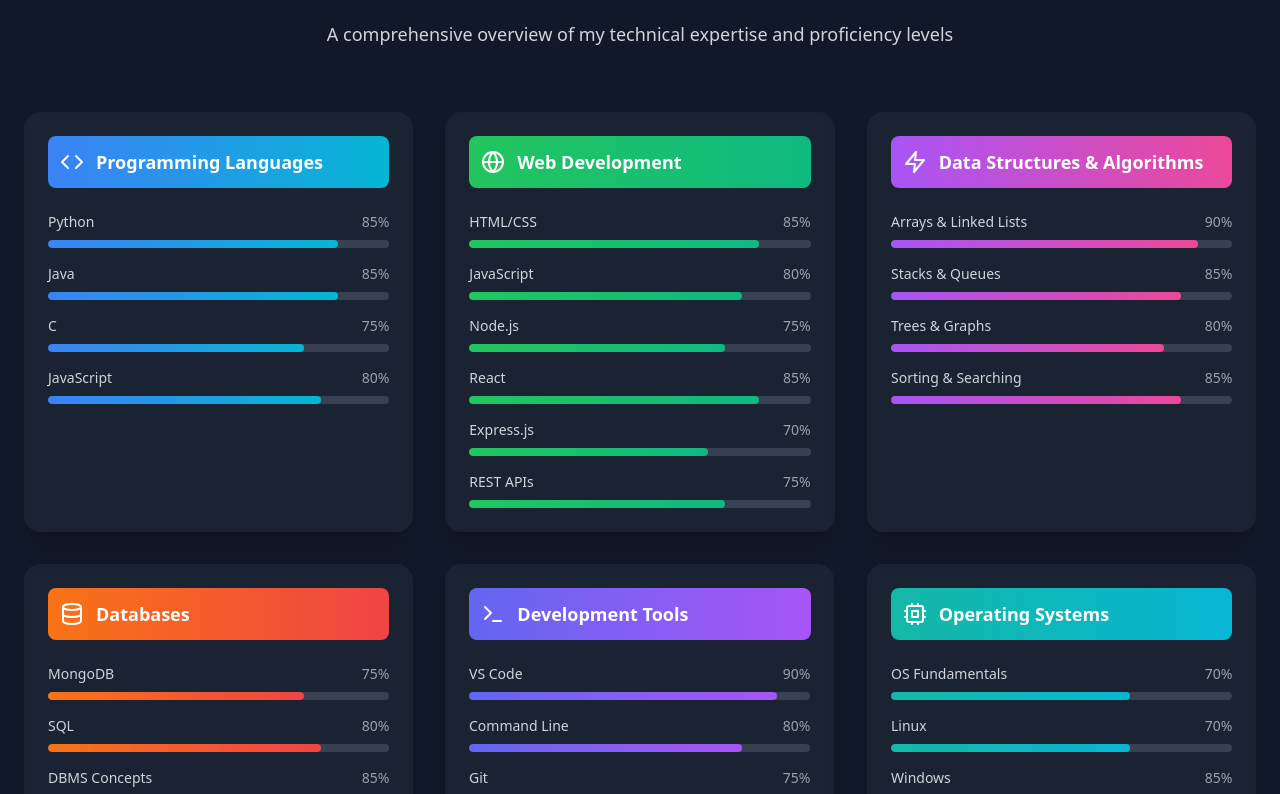
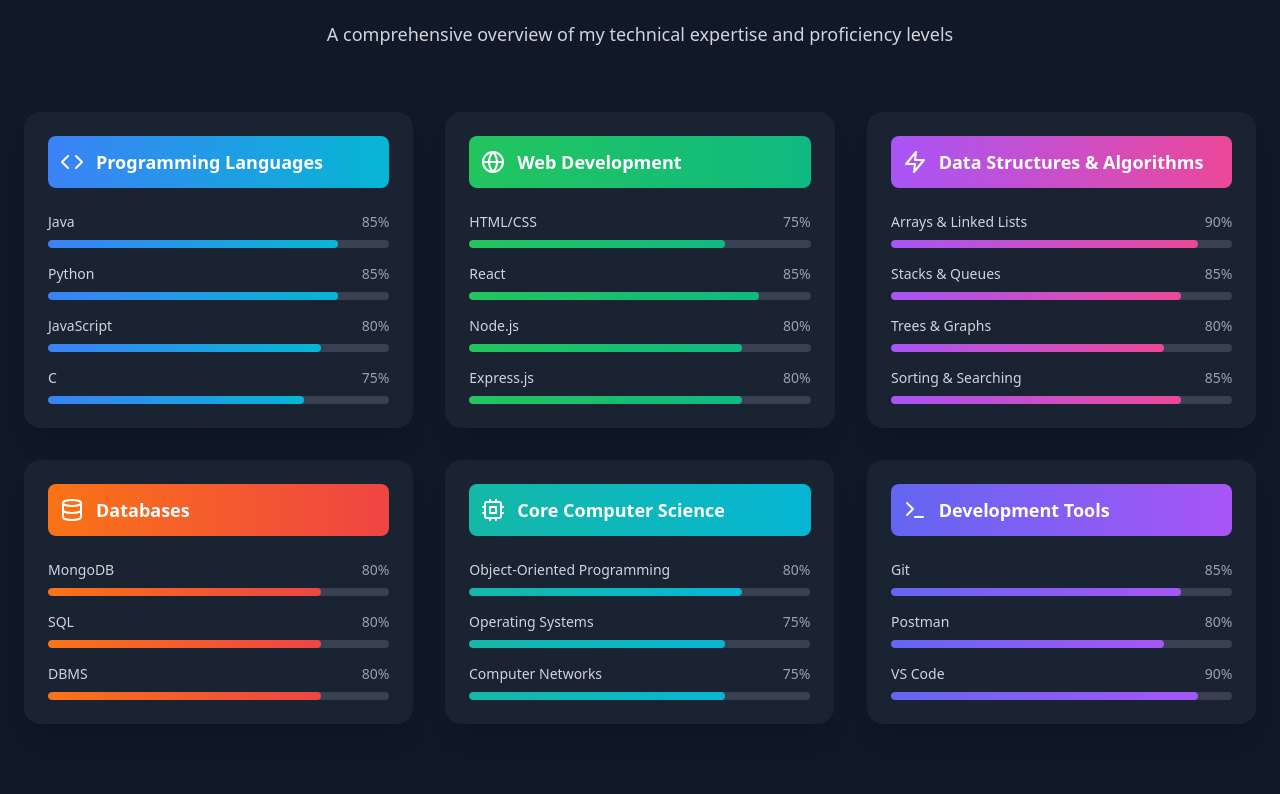
Before and after one commit to deekshithkumar28/deekshith-kumar-portfolio, a React (Vite) app: page / in a window 1280 px wide. Shown: the part 1860-2654 px from the top of the page. Built offline with nearby package versions, Linux system fonts and the light colour scheme.

Commit message:
Refactor skill categories and update skill levels
Updated skill categories with new skills and adjusted levels.

```diff
--- a/src/components/Skills.tsx
+++ b/src/components/Skills.tsx
@@ -48,10 +48,10 @@
     title: 'Programming Languages',
     icon: <Code className="w-6 h-6" />,
     skills: [
+      { name: 'Java', level: 85 },
       { name: 'Python', level: 85 },
-        { name: 'Java', level: 85 },
+      { name: 'JavaScript', level: 80 },
       { name: 'C', level: 75 },
-        { name: 'JavaScript', level: 80 },
     ],
     color: 'from-blue-500 to-cyan-500'
   },
@@ -60,12 +60,10 @@
     title: 'Web Development',
     icon: <Globe className="w-6 h-6" />,
     skills: [
-        { name: 'HTML/CSS', level: 85 },
-        { name: 'JavaScript', level: 80 },
-        { name: 'Node.js', level: 75 },
+      { name: 'HTML/CSS', level: 75 },
       { name: 'React', level: 85 },
-        { name: 'Express.js', level: 70 },
-        { name: 'REST APIs', level: 75 },
+      { name: 'Node.js', level: 80 },
+      { name: 'Express.js', level: 80 },
     ],
     color: 'from-green-500 to-emerald-500'
   },
@@ -86,33 +84,33 @@
     title: 'Databases',
     icon: <Database className="w-6 h-6" />,
     skills: [
-        { name: 'MongoDB', level: 75 },
+      { name: 'MongoDB', level: 80 },
       { name: 'SQL', level: 80 },
-        { name: 'DBMS Concepts', level: 85 },
+      { name: 'DBMS', level: 80 },
     ],
     color: 'from-orange-500 to-red-500'
+  },
+  {
+    id: 'os',
+    title: 'Core Computer Science',
+    icon: <Cpu className="w-6 h-6" />,
+    skills: [
+      { name: 'Object-Oriented Programming', level: 80 },
+      { name: 'Operating Systems', level: 75 },
+      { name: 'Computer Networks', level: 75 },
+    ],
+    color: 'from-teal-500 to-cyan-500'
   },
   {
     id: 'tools',
     title: 'Development Tools',
     icon: <Terminal className="w-6 h-6" />,
     skills: [
+      { name: 'Git', level: 85 },
+      { name: 'Postman', level: 80 },
       { name: 'VS Code', level: 90 },
-        { name: 'Command Line', level: 80 },
-        { name: 'Git', level: 75 },
     ],
     color: 'from-indigo-500 to-purple-500'
-    },
-    {
-      id: 'os',
-      title: 'Operating Systems',
-      icon: <Cpu className="w-6 h-6" />,
-      skills: [
-        { name: 'OS Fundamentals', level: 70 },
-        { name: 'Linux', level: 70 },
-        { name: 'Windows', level: 85 },
-      ],
-      color: 'from-teal-500 to-cyan-500'
   },
 ];
 
```
Lines whose indentation alone changed are shown as unchanged.
